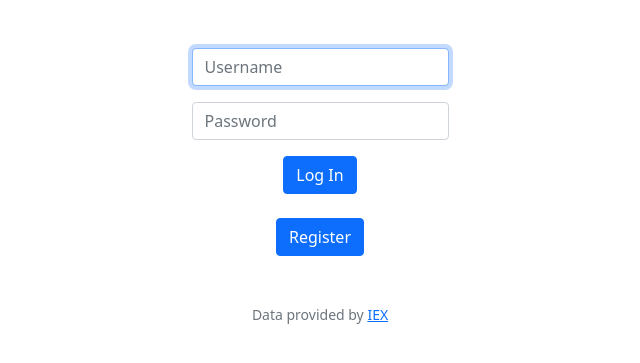
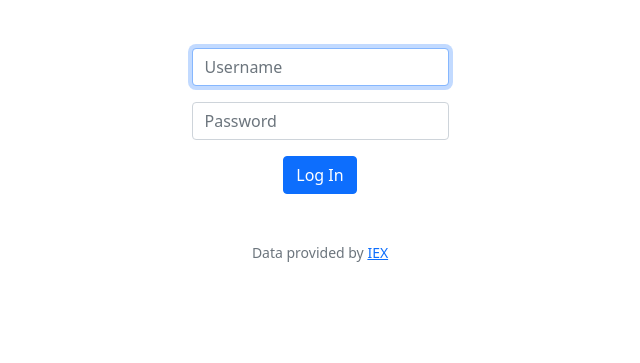
Before and after one commit to Shadowmachete/CS50, a Flask app: page /login in a window 1280 px wide. Shown: the part 76-439 px from the top of the page, without its empty margins (320-960 px from the left). Run offline with Flask 3, Linux system fonts and the light colour scheme; some libraries are stand-ins or nearby versions.

Commit message:
Tue, Oct 17, 2023, 2:51 PM +08:00

```diff
--- a/pset9/finance/templates/login.html
+++ b/pset9/finance/templates/login.html
@@ -14,8 +14,4 @@
         </div>
         <button class="btn btn-primary" type="submit">Log In</button>
     </form>
-    <br>
-    <form action="/register">
-        <button class="btn btn-primary" type="submit">Register</button>
-    </form>
 {% endblock %}
```
Also changed, not shown: pset9/finance/finance.db.
